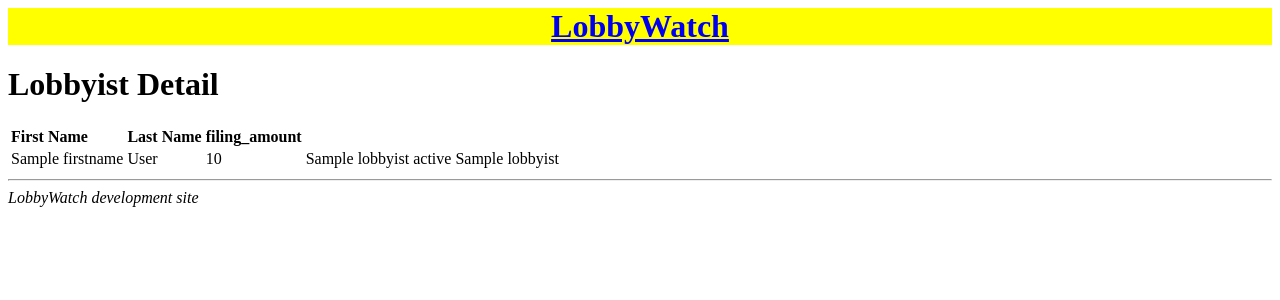
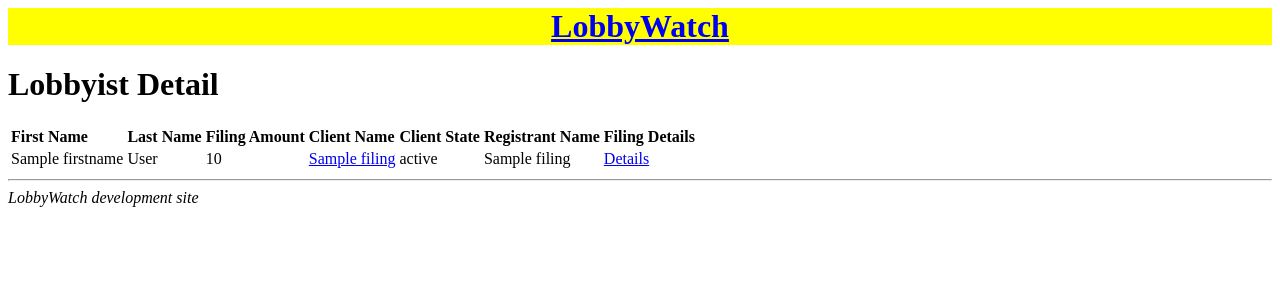
Before and after one commit to aisipos/djangolobbyist, a Django app: template mainsite/templates/lobbyist/lobbyist.html in a window 1280 px wide. Shown: the top 300 px of the page. Run offline with Django 3.2, Linux system fonts and the light colour scheme; the template is opened without the code that fills it: most values are stand-ins (such as "Sample title", 1, 10 or a date in 2020).

Commit message:
Add client detail view, add sopr links to some filing rows

```diff
--- a/mainsite/templates/client/top_clients.html
+++ b/mainsite/templates/client/top_clients.html
@@ -6,7 +6,7 @@
 
 <table>
 <td><b>Name</b><td><b>Number of Filings</b></td></td>
-{% for client in top_clients %}
+{% for client in clients %}
 <tr>
 <td>{{client.client_name}}</td> <td>{{client.count}}</td>
 </tr>
--- a/mainsite/templates/issue/issue.html
+++ b/mainsite/templates/issue/issue.html
@@ -11,10 +11,11 @@
 <td><b>Dollar Amount</b></td>
 {% for filing in filings %}
 <tr>
-<td>{{filing.client_name}}</td>
+<td><a href="{%url client_detail filing.client_senate_id%}">{{filing.client_name}}</a></td>
 <td>{{filing.client_state}}</td>
 <td>{{filing.registrant_name}}</td>
 <td>{{filing.filing_amount}}</td>
+<td><a href="http://soprweb.senate.gov/index.cfm?event=getFilingDetails&filingID={{filing.filing_id}}">Details</a></td>
 </tr>
 {% endfor %}
 </table>
--- a/mainsite/templates/lobbyist/lobbyist.html
+++ b/mainsite/templates/lobbyist/lobbyist.html
@@ -6,17 +6,20 @@
 <table>
 <td><b>First Name</b></td>
 <td><b>Last Name</b></td>
-<td><b>filing_amount</b></tb>
-
-{% for lobbyist in lobbyists %}
+<td><b>Filing Amount</b></td>
+<td><b>Client Name</b></td>
+<td><b>Client State</b></td>
+<td><b>Registrant Name</b></td>
+<td><b>Filing Details</b></td>
+{% for filing in filings %}
 <tr>
-<td>{{lobbyist.firstname}}</td>
-<td>{{lobbyist.lastname}}</td>
-<td>{{lobbyist.filing_amount}}</td>
-<td>{{lobbyist.client_name}}</td>
-<td>{{lobbyist.client_state}}</td>
-<td>{{lobbyist.registrant_name}}</td>
-
+<td>{{filing.firstname}}</td>
+<td>{{filing.lastname}}</td>
+<td>{{filing.filing_amount}}</td>
+<td><a href="{% url client_detail filing.client_senate_id %}">{{filing.client_name}}</a></td>
+<td>{{filing.client_state}}</td>
+<td>{{filing.registrant_name}}</td>
+<td> <a href="http://soprweb.senate.gov/index.cfm?event=getFilingDetails&filingID={{filing.filing_id}}">Details</a></td>
 </tr>
 {% endfor %}
 </table>
```
Also changed, not shown: mainsite/models.py (+35 -12 lines), mainsite/templates/client/client.html (added, +27 -0 lines), mainsite/templates/master.html (+11 -0 lines), mainsite/views.py (+8 -6 lines), 2 other files.
